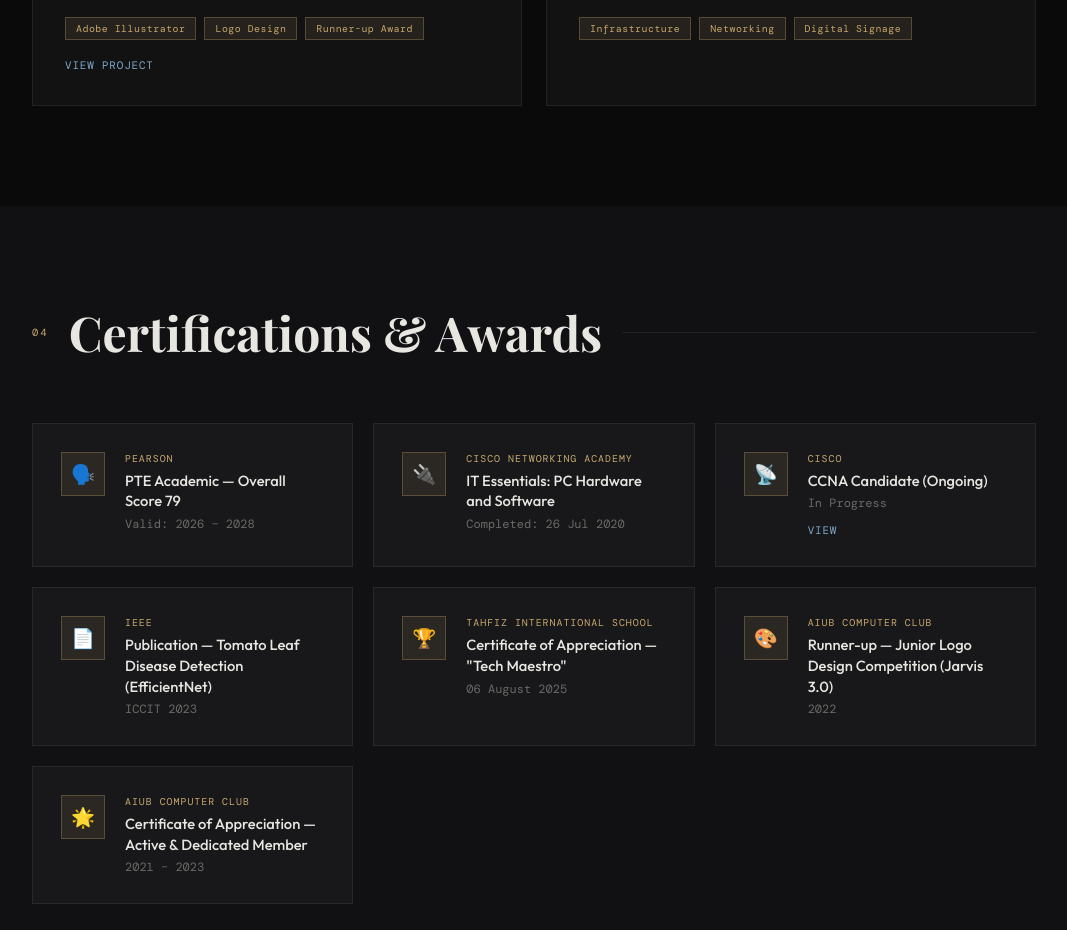
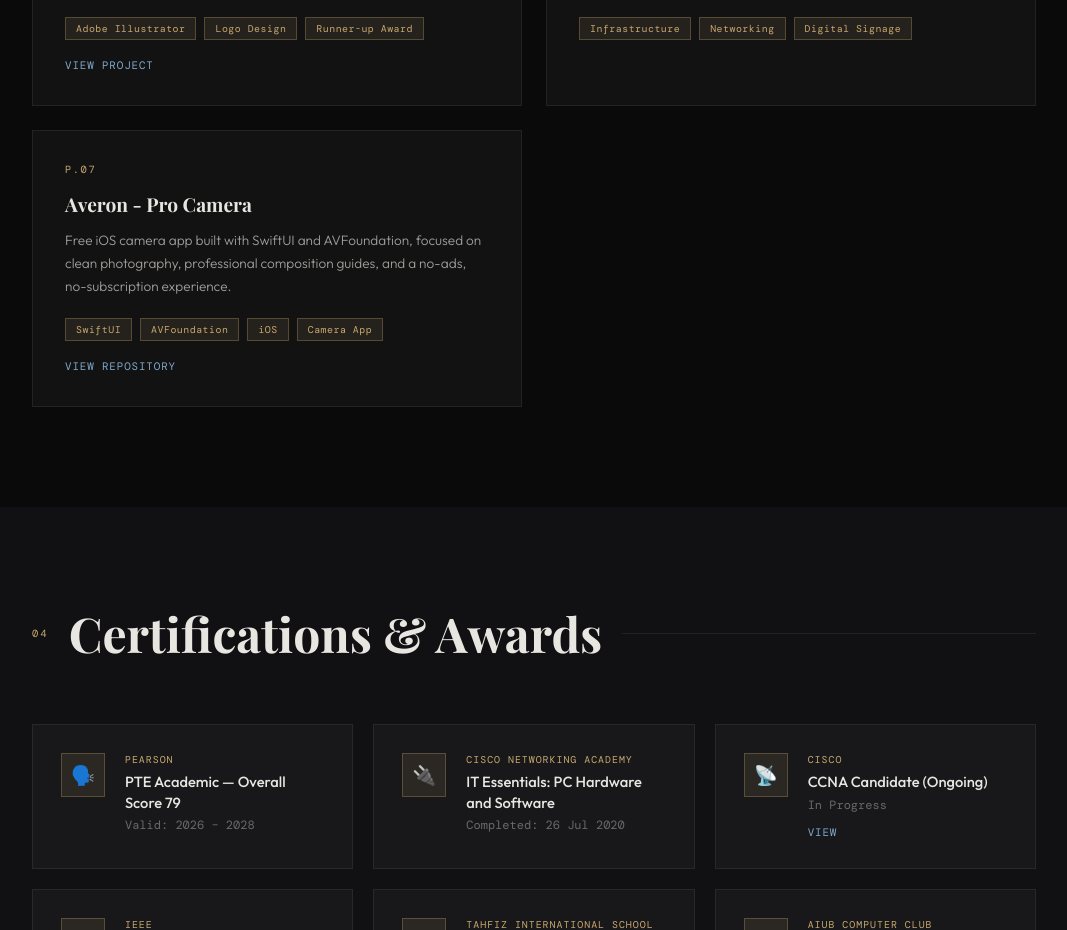
Before and after one commit to istiaquehossainleon/istiaquehossain, a plain HTML site: page docs/index.html in a window 1280 px wide. Shown: the part 4520-5450 px from the top of the page, without its empty margins (106-1173 px from the left). Drawn offline with nearby package versions, Linux system fonts and the light colour scheme; a web font is replaced by a local one.

Commit message:
projectList_updated

```diff
--- a/docs/index.html
+++ b/docs/index.html
@@ -264,6 +264,18 @@
           <span class="tag">Digital Signage</span>
         </div>
       </div>
+      <div class="project-card reveal">
+        <div class="project-num">P.07</div>
+        <div class="project-title">Averon - Pro Camera</div>
+        <div class="project-desc">Free iOS camera app built with SwiftUI and AVFoundation, focused on clean photography, professional composition guides, and a no-ads, no-subscription experience.</div>
+        <div class="project-tags">
+          <span class="tag">SwiftUI</span>
+          <span class="tag">AVFoundation</span>
+          <span class="tag">iOS</span>
+          <span class="tag">Camera App</span>
+        </div>
+        <a href="https://github.com/istiaquehossainleon/averon-pro-camera.git" target="_blank" rel="noopener noreferrer" class="project-link">View Repository</a>
+      </div>
     </div>
   </div>
 </section>
```
Also changed, not shown: 1 other file.
